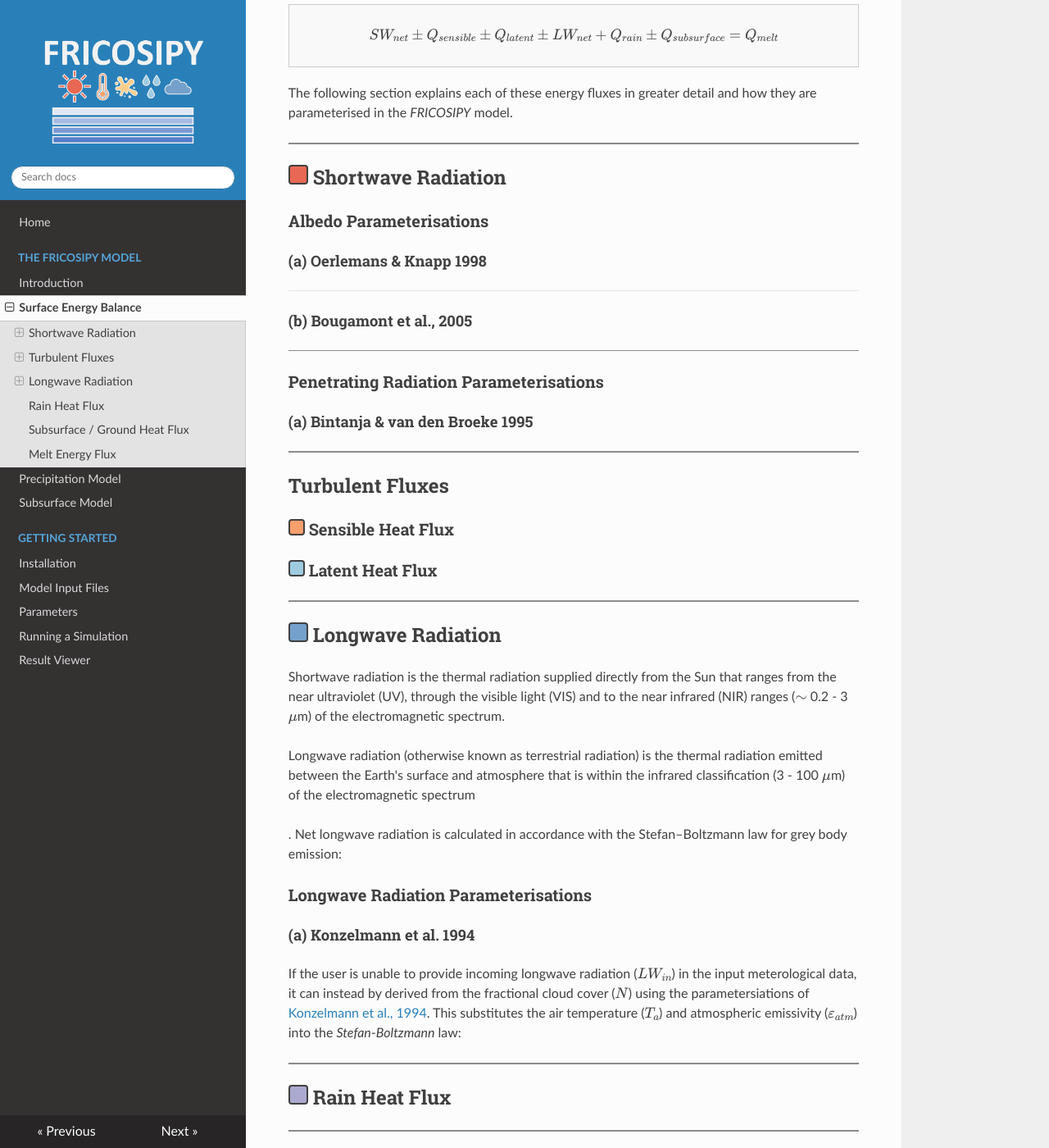
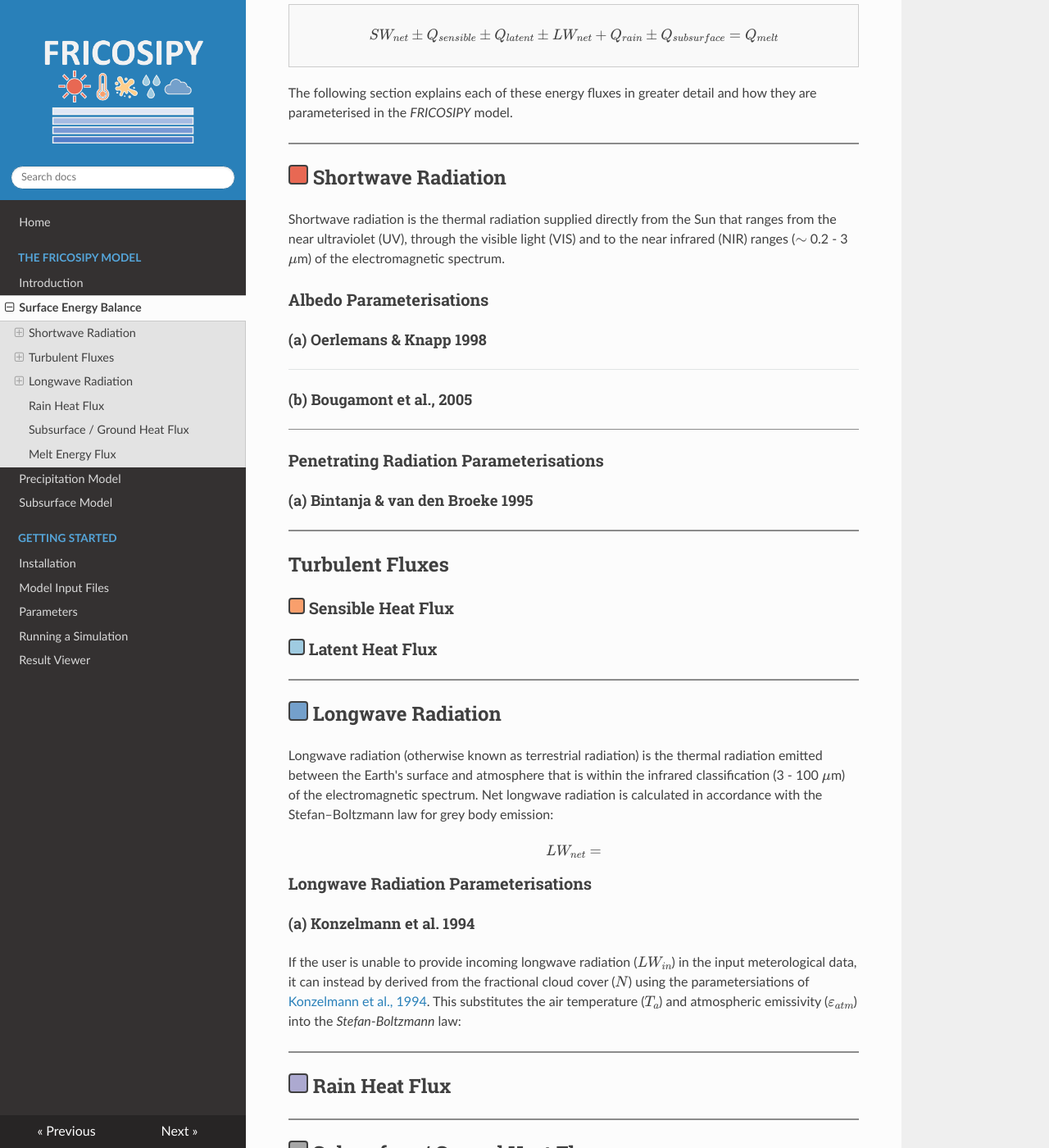
Before and after one commit to MarcusGastaldello/FRICOSIPY, an MkDocs documentation site: the page built from docs/surface_energy_balance.md, in a window 1280 px wide and 1400 px high, scrolled down 1000 px. Shown: the whole window at 82% size. Built offline with MkDocs 1.6.1, drawn with Linux system fonts in a browser that asks for light colours; nearby versions of some CDN libraries; some of the changed lines change nothing that is shown.

Commit message:
Update surface_energy_balance.md

```diff
--- a/docs/surface_energy_balance.md
+++ b/docs/surface_energy_balance.md
@@ -30,6 +30,8 @@ The following section explains each of these energy fluxes in greater detail and
 
 ## <span style="display: inline-block; width: 1em; height: 1em;background-color: #E86853; border: 2px solid #404040; border-radius: 4px; "></span>  Shortwave Radiation
 
+Shortwave radiation is the thermal radiation supplied directly from the Sun that ranges from the near ultraviolet (UV), through the visible light (VIS) and to the near infrared (NIR) ranges ($\sim$ 0.2 - 3 $\mu$m) of the electromagnetic spectrum.
+
 ### Albedo Parameterisations
 
 #### (a) Oerlemans & Knapp 1998
@@ -56,15 +58,9 @@ The following section explains each of these energy fluxes in greater detail and
 
 ## <span style="display: inline-block; width: 1em; height: 1em;background-color: #74A0CB; border: 2px solid #404040; border-radius: 4px; "></span> Longwave Radiation
 
-Shortwave radiation is the thermal radiation supplied directly from the Sun that ranges from the near ultraviolet (UV), through the visible light (VIS) and to the near infrared (NIR) ranges ($\sim$ 0.2 - 3 $\mu$m) of the electromagnetic spectrum.
+Longwave radiation (otherwise known as terrestrial radiation) is the thermal radiation emitted between the Earth's surface and atmosphere that is within the infrared classification (3 - 100 $\mu$m) of the electromagnetic spectrum. Net longwave radiation is calculated in accordance with the Stefan–Boltzmann law for grey body emission:
 
-Longwave radiation (otherwise known as terrestrial radiation) is the thermal radiation emitted between the Earth's surface and atmosphere that is within the infrared classification (3 - 100 $\mu$m) of the electromagnetic spectrum
-
-
-
-. Net longwave radiation is calculated in accordance with the Stefan–Boltzmann law for grey body emission:
-
-
+$$ LW_{net} = $$
 
 ### Longwave Radiation Parameterisations
 
```
